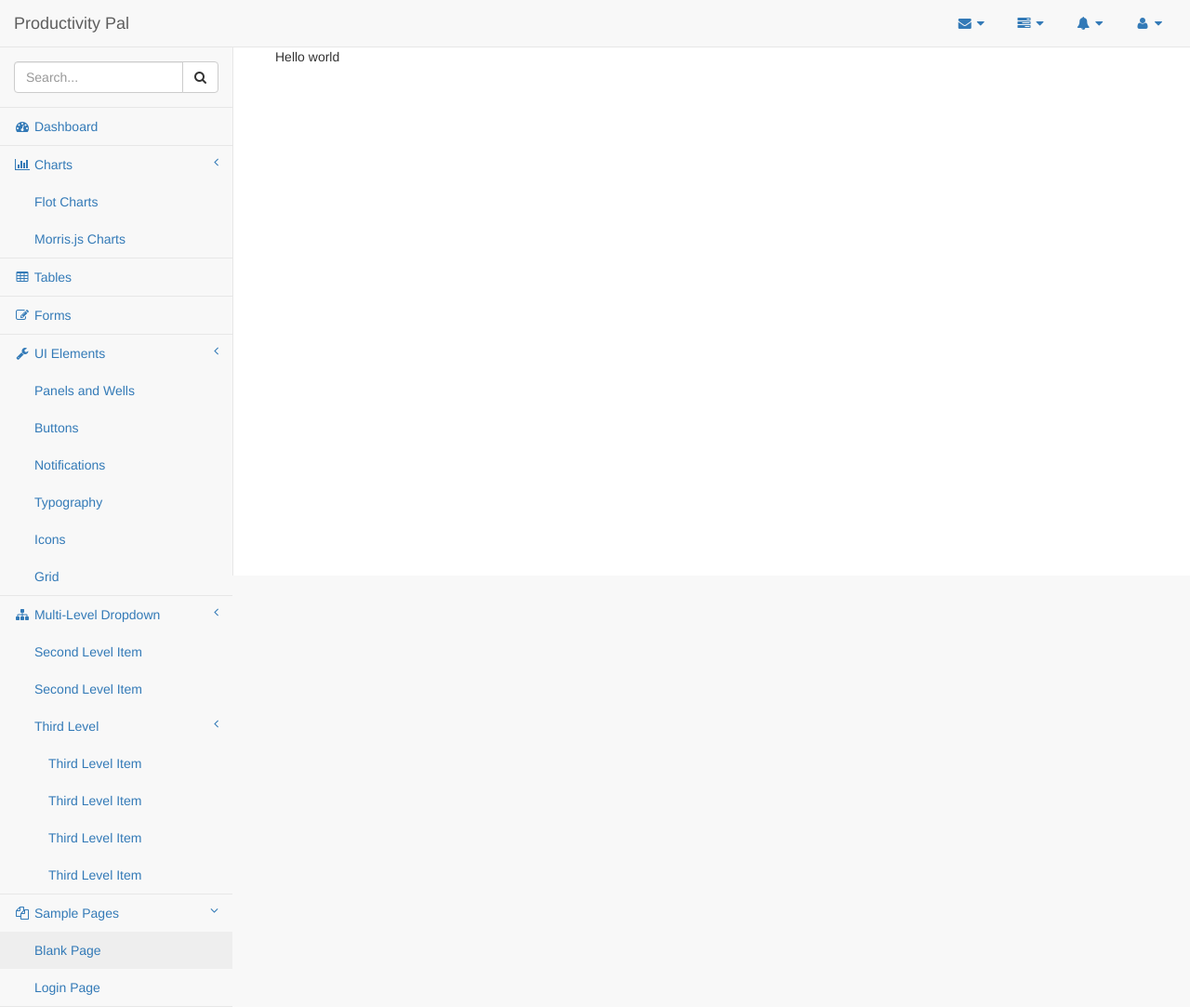
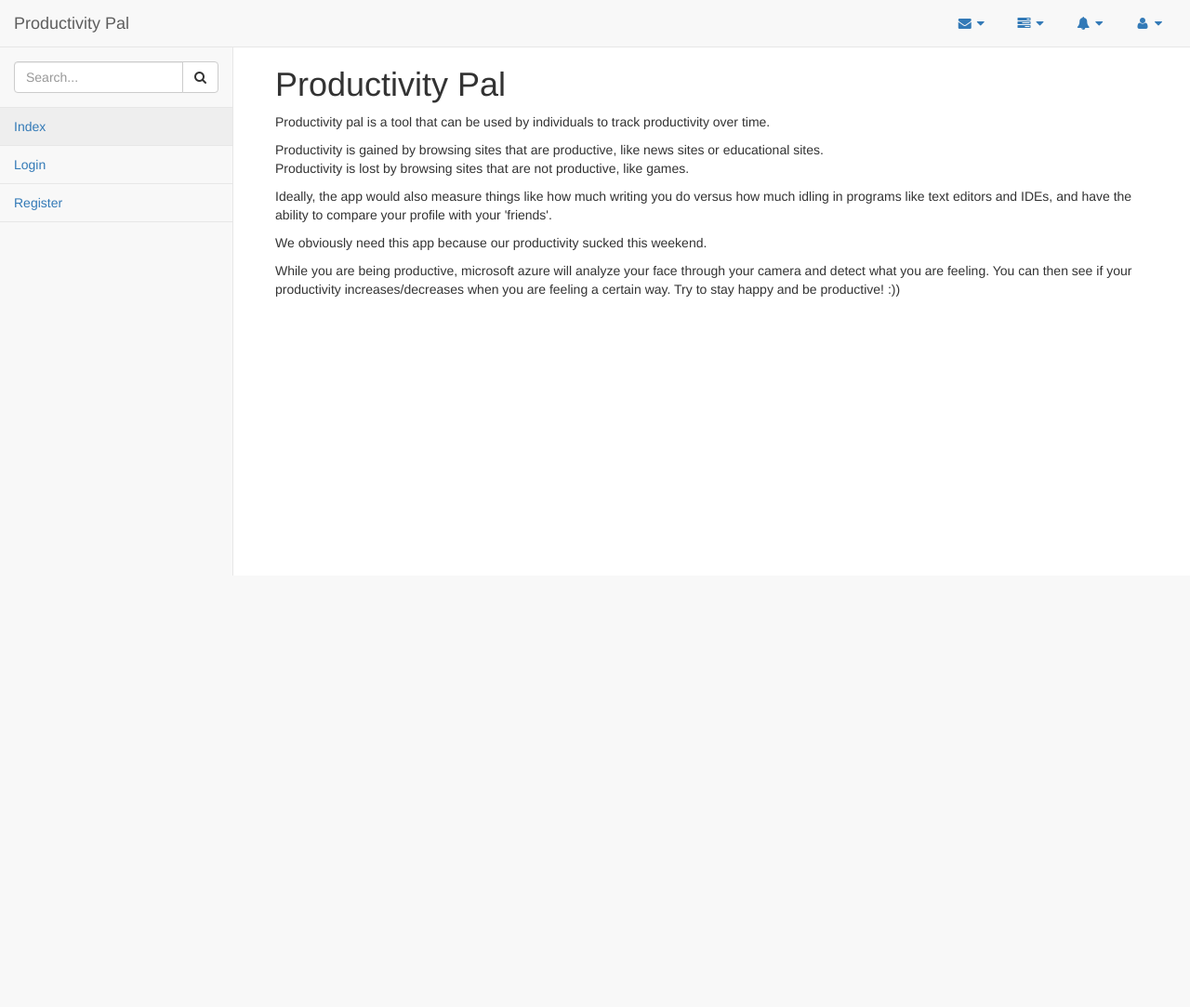
Before and after one commit to Edsterr/HackCambridge, a Django app: page /index/ in a window 1280 px wide. Shown: the whole page at 93% size. After the commit the page ends 619 px from the top, so only its background shows below. Run offline with Django 3.2, Linux system fonts and the light colour scheme; some libraries are stand-ins or nearby versions.

Commit message:
Mockups yay

```diff
--- a/server/productivitypal/productivitypal/settings.py
+++ b/server/productivitypal/productivitypal/settings.py
@@ -121,6 +121,8 @@ USE_L10N = True
 
 USE_TZ = True
 
+LOGIN_URL = "/login/"
+
 
 # Static files (CSS, JavaScript, Images)
 # https://docs.djangoproject.com/en/1.10/howto/static-files/
--- a/server/productivitypal/server/forms.py
+++ b/server/productivitypal/server/forms.py
@@ -39,6 +39,7 @@ class ProfileForm(forms.ModelForm):
 class UserRecordForm(forms.ModelForm):
     time_start = forms.DateTimeField()
     time_end = forms.DateTimeField()
+    time_productive = forms.DurationField()
 
     class Meta:
         model = models.UserRecord
--- a/server/productivitypal/server/models.py
+++ b/server/productivitypal/server/models.py
@@ -14,6 +14,7 @@ class UserRecord(models.Model):
     time_start = models.DateTimeField()
     time_end = models.DateTimeField()
     time_productive = models.DurationField()
+    emotion_data = models.TextField()
 
 
 #Represents a git repository
@@ -27,4 +28,3 @@ class RepositoryInterval(models.Model):
     repository = models.ForeignKey("Repository")
     lines = models.IntegerField()
     words = models.IntegerField()
-    productivity_interval = models.ForeignKey("ProductivityInterval")
--- a/server/productivitypal/server/views/base.py
+++ b/server/productivitypal/server/views/base.py
@@ -10,15 +10,33 @@ def index(request):
 @login_required
 def profile(request, user_id):
 
-    user = models.UserProfile.get(user__id=user_id)
+    user_profile = models.UserProfile.objects.get(user_id=user_id)
 
-    if(user):
-        user_records = models.UserRecords.objects.filter(user_profile=user.user_profile, order_by="-time_start")
+    if(user_profile):
+        user_records = models.UserRecord.objects.filter(user_profile=user_profile).order_by("-time_start")
 
-        print(user_records)
         productivity_data = []
+        emotion_data = []
+        for record in user_records:
+            if((record.time_end - record.time_start) != 0):
+                percentage = record.time_productive/(record.time_end - record.time_start) * 100
+            else:
+                percentage = 0
+
+            productivity_data.append({"date":str(record.time_start.strftime("%Y-%m-%d %H:%M")), "productivity":str(percentage)})
 
 
 
+            emote_dict = json.loads(record.emotion_data)
+
+            for key, value in emote_dict.items():
+                emote_dict[key] = '{0:.3f}'.format(float(value) * 100)
+            emote_dict["date"] = str(record.time_start.strftime("%Y-%m-%d %H:%M"))
+            emotion_data.append(emote_dict)
+
+
+        print(emotion_data)
+
     return render(request, "server/base/profile.html", {"user_id":user_id,
-                                                        "productivity_data":json.dumps(productivity_data)})
+                                                        "productivity_data":json.dumps(productivity_data),
+                                                        "emotion_data":json.dumps(emotion_data)})
--- a/server/productivitypal/server/views/productivity.py
+++ b/server/productivitypal/server/views/productivity.py
@@ -14,7 +14,6 @@ def addProductivityRecord(request):
         if not JSONdict.get("time_start") or not JSONdict.get("time_end") or not JSONdict.get("time_productive"):
             return HttpResponse("No time_start or time_end or time_productive")
 
-
         try:
             data = {"time_start":JSONdict.get("time_start"),
                     "time_end":JSONdict.get("time_end"),
--- a/server/productivitypal/templates/server/base/base.html
+++ b/server/productivitypal/templates/server/base/base.html
@@ -277,92 +277,24 @@
                             <!-- /input-group -->
                         </li>
                         <li>
-                            <a href="index.html"><i class="fa fa-dashboard fa-fw"></i> Dashboard</a>
+                            <a href="{% url "index" %}"> Index</a>
                         </li>
-                        <li>
-                            <a href="#"><i class="fa fa-bar-chart-o fa-fw"></i> Charts<span class="fa arrow"></span></a>
-                            <ul class="nav nav-second-level">
-                                <li>
-                                    <a href="flot.html">Flot Charts</a>
-                                </li>
-                                <li>
-                                    <a href="morris.html">Morris.js Charts</a>
-                                </li>
-                            </ul>
-                            <!-- /.nav-second-level -->
-                        </li>
-                        <li>
-                            <a href="tables.html"><i class="fa fa-table fa-fw"></i> Tables</a>
-                        </li>
-                        <li>
-                            <a href="forms.html"><i class="fa fa-edit fa-fw"></i> Forms</a>
-                        </li>
-                        <li>
-                            <a href="#"><i class="fa fa-wrench fa-fw"></i> UI Elements<span class="fa arrow"></span></a>
-                            <ul class="nav nav-second-level">
-                                <li>
-                                    <a href="panels-wells.html">Panels and Wells</a>
-                                </li>
-                                <li>
-                                    <a href="buttons.html">Buttons</a>
-                                </li>
-                                <li>
-                                    <a href="notifications.html">Notifications</a>
-                                </li>
-                                <li>
-                                    <a href="typography.html">Typography</a>
-                                </li>
-                                <li>
-                                    <a href="icons.html"> Icons</a>
-                                </li>
-                                <li>
-                                    <a href="grid.html">Grid</a>
-                                </li>
-                            </ul>
-                            <!-- /.nav-second-level -->
-                        </li>
-                        <li>
-                            <a href="#"><i class="fa fa-sitemap fa-fw"></i> Multi-Level Dropdown<span class="fa arrow"></span></a>
-                            <ul class="nav nav-second-level">
-                                <li>
-                                    <a href="#">Second Level Item</a>
-                                </li>
-                                <li>
-                                    <a href="#">Second Level Item</a>
-                                </li>
-                                <li>
-                                    <a href="#">Third Level <span class="fa arrow"></span></a>
-                                    <ul class="nav nav-third-level">
-                                        <li>
-                                            <a href="#">Third Level Item</a>
-                                        </li>
-                                        <li>
-                                            <a href="#">Third Level Item</a>
-                                        </li>
-                                        <li>
-                                            <a href="#">Third Level Item</a>
-                                        </li>
-                                        <li>
-                                            <a href="#">Third Level Item</a>
-                                        </li>
-                                    </ul>
-                                    <!-- /.nav-third-level -->
-                                </li>
-                            </ul>
-                            <!-- /.nav-second-level -->
-                        </li>
-                        <li class="active">
-                            <a href="#"><i class="fa fa-files-o fa-fw"></i> Sample Pages<span class="fa arrow"></span></a>
-                            <ul class="nav nav-second-level">
-                                <li>
-                                    <a class="active" href="blank.html">Blank Page</a>
-                                </li>
-                                <li>
-                                    <a href="login.html">Login Page</a>
-                                </li>
-                            </ul>
-                            <!-- /.nav-second-level -->
-                        </li>
+
+                        {% if not user.is_authenticated %}
+                            <li>
+                                <a href="{% url "user_login" %}"> Login</a>
+                            </li>
+                            <li>
+                                <a href="{% url "register" %}"> Register</a>
+                            </li>
+                        {% else %}
+                            <li>
+                                <a href="{% url "profile" request.user.userprofile.id %}"> Profile</a>
+                            </li>
+                            <li>
+                                <a href="{% url "user_logout" %}"> Logout</a>
+                            </li>
+                        {% endif %}
                     </ul>
                 </div>
                 <!-- /.sidebar-collapse -->
--- a/server/productivitypal/templates/server/base/index.html
+++ b/server/productivitypal/templates/server/base/index.html
@@ -5,5 +5,19 @@
 {% endblock %}
 
 {% block bodyblock %}
-    Hello world
+    <h1>Productivity Pal</h1>
+    <p>Productivity pal is a tool that can be used by individuals to track productivity over time.</p>
+    <p>
+    Productivity is gained by browsing sites that are productive, like news sites or educational sites.<br/>
+    Productivity is lost by browsing sites that are not productive, like games.</p>
+
+    <p>Ideally, the app would also measure things like how much writing you do versus how much idling in programs like
+    text editors and IDEs, and have the ability to compare your profile with your 'friends'.
+    </p>
+
+    <p>We obviously need this app because our productivity sucked this weekend.</p>
+
+    <p>While you are being productive, microsoft azure will analyze your face through your camera and detect
+    what you are feeling. You can then see if your productivity increases/decreases when you are feeling a
+    certain way. Try to stay happy and be productive! :))</p>
 {% endblock %}
```
Also changed, not shown: server/productivitypal/data.py (added, +24 -0 lines), server/productivitypal/populate.py (added, +61 -0 lines), server/productivitypal/server/populate.py (deleted, +0 -11 lines), server/productivitypal/templates/server/base/profile.html (+26 -0 lines), server/productivitypal/db.sqlite3, server/productivitypal/server/migrations/0001_initial.py.
